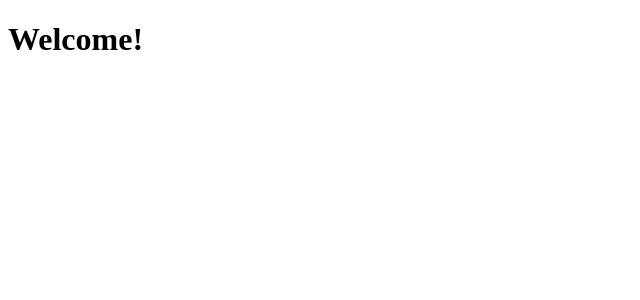
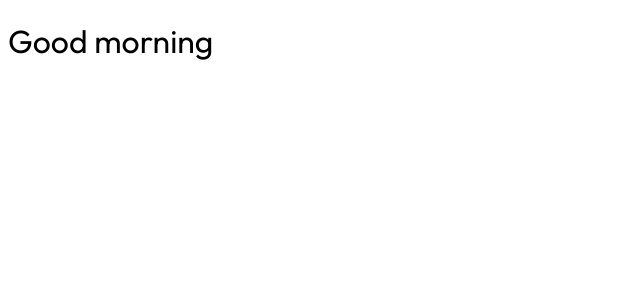
Before and after one commit to EythorKonrads/dreamInfluence_test_case, a Nuxt app: page / in a window 1280 px wide. Shown: the top 300 px of the page, without its empty margins (0-640 px from the left). Built offline with nearby package versions, Linux system fonts and the light colour scheme.

Commit message:
feat: Adding font's

```diff
--- a/nuxt.config.js
+++ b/nuxt.config.js
@@ -12,7 +12,17 @@ export default {
       { name: 'format-detection', content: 'telephone=no' }
     ],
     link: [
-      { rel: 'icon', type: 'image/x-icon', href: '/favicon.ico' }
+      { rel: 'icon', type: 'image/x-icon', href: '/favicon.ico' },
+      { rel: 'preconnect', href: 'https://fonts.googleapis.com' },
+      {
+        rel: 'preconnect',
+        href: 'https://fonts.gstatic.com',
+        crossorigin: true
+      },
+      {
+        rel: 'stylesheet',
+        href: 'https://fonts.googleapis.com/css2?family=Inter:wght@400;500&family=Outfit:wght@400&display=swap'
+      }
     ]
   },
 
--- a/pages/index.vue
+++ b/pages/index.vue
@@ -1,14 +1,17 @@
 <template>
   <div class="container">
-    <h1>Welcome!</h1>
+    <h1>Good morning</h1>
   </div>
 </template>
 
 <style lang="scss" scoped>
+h1 {
+  font-family: 'Outfit', sans-serif;
+  font-weight: 400;
+}
 </style>
+
 <script>
-//use the campaigns from the data variable campaigns
-
 export default {
   name: 'IndexPage'
 }
```
